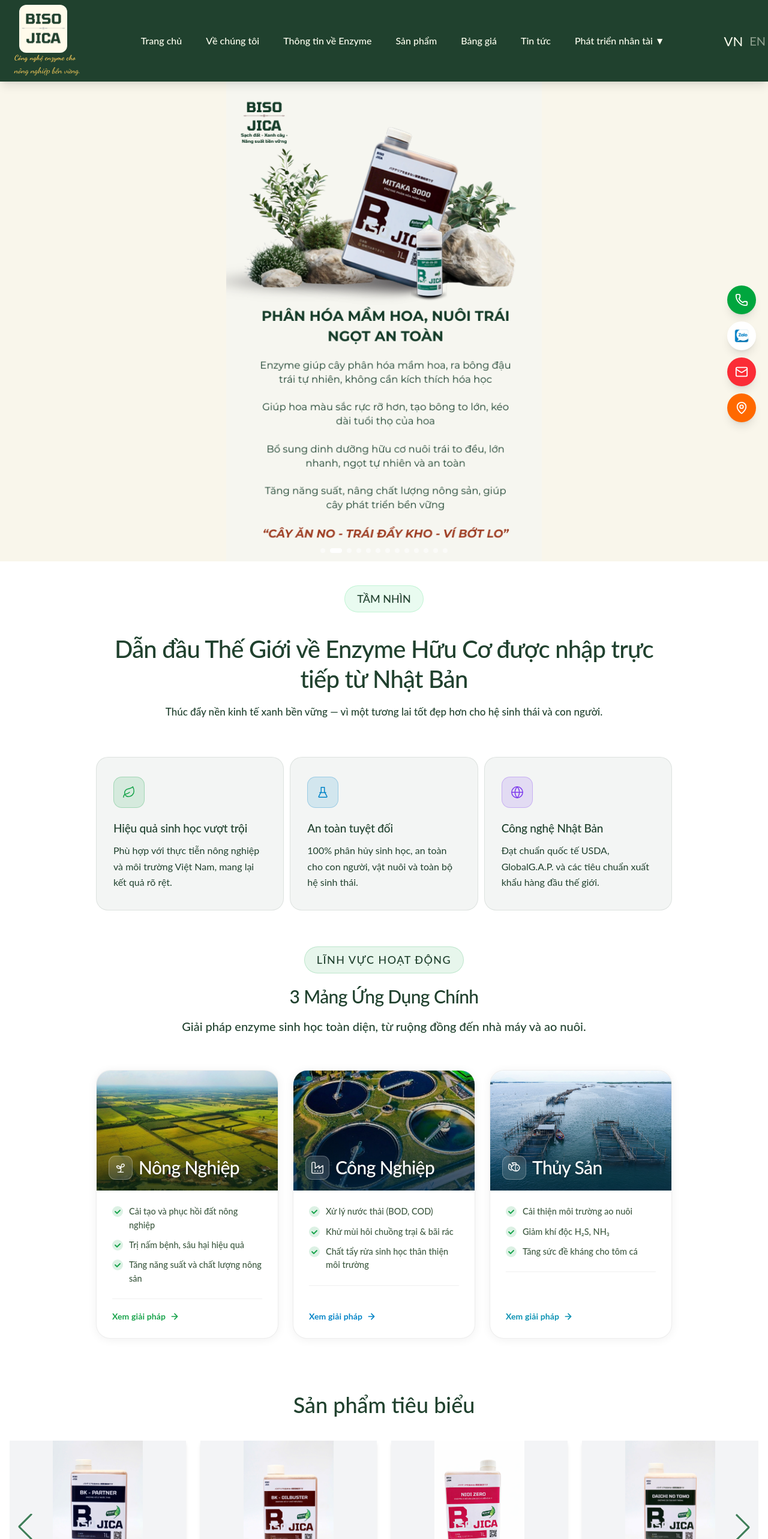
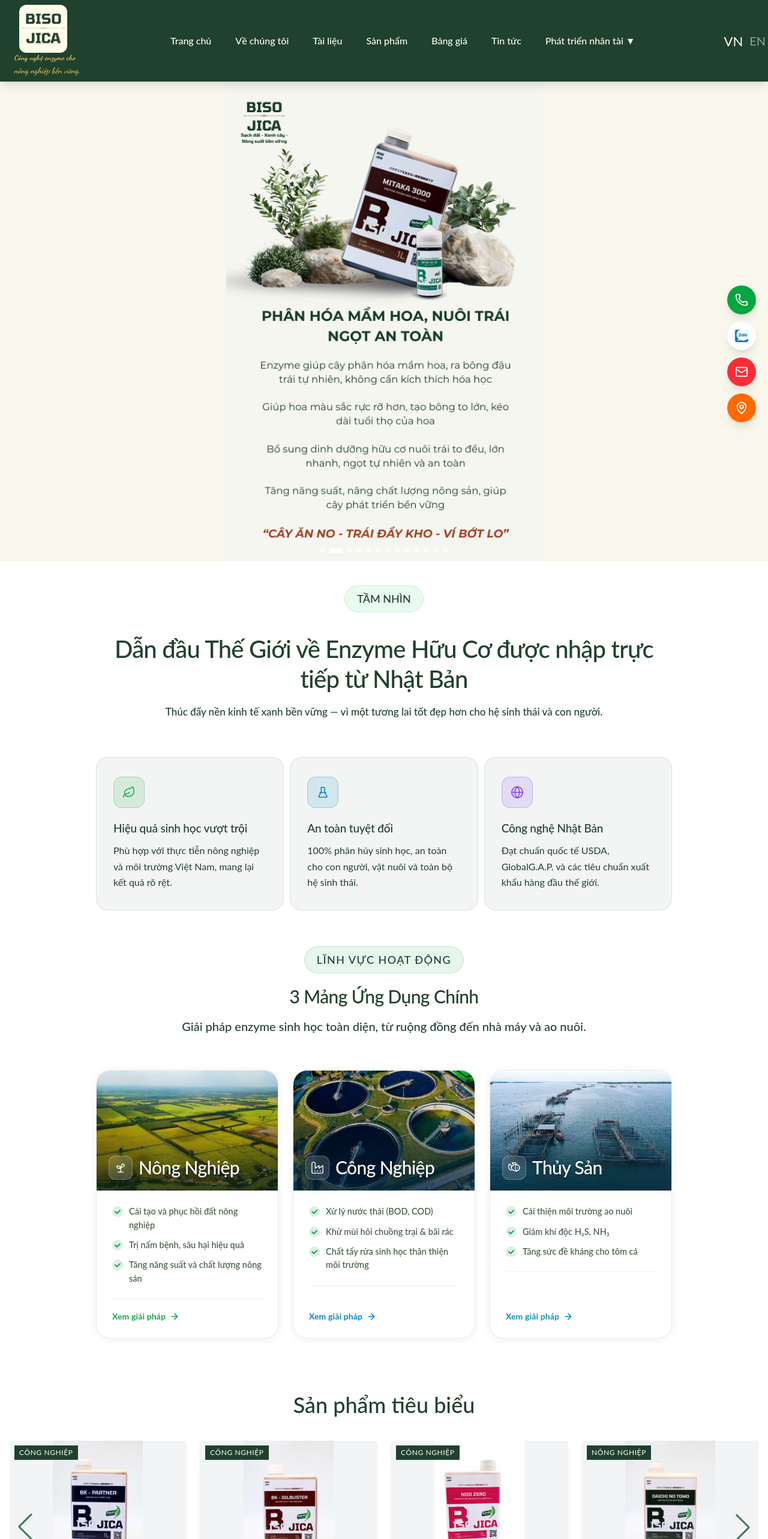
Before and after one commit to VPA2103/Bisojica, a Next.js app: page / in a window 1280 px wide. Shown: the top 2566 px of the page at 60% size. Built offline with nearby package versions, Linux system fonts and the light colour scheme.

Commit message:
chinh sua Feature products

```diff
--- a/app/tai-lieu/page.tsx
+++ b/app/tai-lieu/page.tsx
@@ -2,6 +2,10 @@ import ProductDocuments from "./ProductDocuments";
 
 export default function PdfDownloadSection() {
   const documents = [
+    {
+      title: "Thông tin về enzyme",
+      href: "/enzyme",
+    },
     {
       title: "Bảng giá sản phẩm nông nghiệp",
       href: "/files/pdf/san-pham-nong-nghiep.pdf",
--- a/components/products/ProductDetail.tsx
+++ b/components/products/ProductDetail.tsx
@@ -11,7 +11,7 @@ import ProductList from "./ProductList";
 interface Props {
     product: Product;
 }
-
+const sizes = ["1L", "100ml", "10L"]; // mô tả cho từng hình
 const ProductDetail: React.FC<Props> = ({ product }) => {
 
     const [thumbsSwiper, setThumbsSwiper] = useState<SwiperType | null>(null);
@@ -103,6 +103,9 @@ const ProductDetail: React.FC<Props> = ({ product }) => {
                                                 sizes="80px"
                                             />
                                         </div>
+                                        <span className="text-xl font-medium ml-4 text-gray-600">
+                                            {sizes[index]}
+                                        </span>
                                     </SwiperSlide>
                                 ))}
                             </Swiper>
@@ -117,24 +120,7 @@ const ProductDetail: React.FC<Props> = ({ product }) => {
                             {product.name}
                         </h1>
                         {/* Volumes */}
-                        {product.volumes && (
-                            <div className="mb-4">
-                                <p className="text-lg font-semibold text-green-800 mb-2">
-                                    Dung tích
-                                </p>
 
-                                <div className="flex flex-wrap gap-2">
-                                    {product.volumes.map((volumes, index) => (
-                                        <span
-                                            key={index}
-                                            className="px-3 py-1 text-sm bg-green-100 text-green-800 rounded-full border border-green-200"
-                                        >
-                                            {volumes}
-                                        </span>
-                                    ))}
-                                </div>
-                            </div>
-                        )}
 
                         {/* Main Application */}
                         <p className="text-lg text-gray-700 mb-6">
--- a/components/products/ProductFeature.tsx
+++ b/components/products/ProductFeature.tsx
@@ -6,7 +6,16 @@ interface Props {
   product: Product;
 }
 
+// map category slug -> chữ có dấu
+const categoryMap: Record<string, string> = {
+  "cong-nghiep": "Công nghiệp",
+  "nong-nghiep": "Nông nghiệp",
+  "thuy-san": "Thủy hải sản",
+};
+
 const ProductFeature: React.FC<Props> = ({ product }) => {
+  const categoryLabel = categoryMap[product.category];
+
   return (
     <Link
       href={`/products?category=${product.category}`}
@@ -19,6 +28,13 @@ const ProductFeature: React.FC<Props> = ({ product }) => {
           alt={product.name}
           className="max-w-full max-h-full object-contain transition-transform duration-500 group-hover:scale-110"
         />
+
+        {/* Category badge */}
+        {categoryLabel && (
+          <span className="absolute top-2 left-2 bg-[#20412e] text-white text-xs px-2 py-1 uppercase tracking-wider">
+            {categoryLabel}
+          </span>
+        )}
       </div>
 
       {/* Label */}
--- a/layouts/header/Navbar.tsx
+++ b/layouts/header/Navbar.tsx
@@ -75,8 +75,8 @@ const Navbar = () => {
           </li>
 
           <li>
-            <Link href="/enzyme" className=" font-medium hover:text-[#ffd05c] transition">
-              Thông tin về Enzyme
+            <Link href="/tai-lieu" className=" font-medium hover:text-[#ffd05c] transition">
+              Tài liệu
             </Link>
           </li>
 
@@ -115,16 +115,6 @@ const Navbar = () => {
                   Phát triển nhân tài
                 </Link>
               </li>
-
-              <li>
-                <Link
-                  href="/tai-lieu"
-                  className="block px-4 py-2  hover:bg-[#2c5a43]"
-                >
-                  Tài liệu
-                </Link>
-              </li>
-
             </ul>
           </li>
 
@@ -167,8 +157,8 @@ const Navbar = () => {
             </li>
 
             <li>
-              <Link href="/enzyme" onClick={() => setIsOpen(false)} className="block py-3 text-base">
-                Thông tin về Enzyme
+              <Link href="/tai-lieu" onClick={() => setIsOpen(false)} className="block py-3 text-base">
+                Tài liệu
               </Link>
             </li>
 
@@ -216,7 +206,7 @@ const Navbar = () => {
                     </Link>
                   </li>
 
-                  <li>
+                  {/* <li>
                     <Link
                       href="/tai-lieu"
                       onClick={() => setIsOpen(false)}
@@ -224,7 +214,7 @@ const Navbar = () => {
                     >
                       Tài liệu
                     </Link>
-                  </li>
+                  </li> */}
 
                 </ul>
               )}
```
